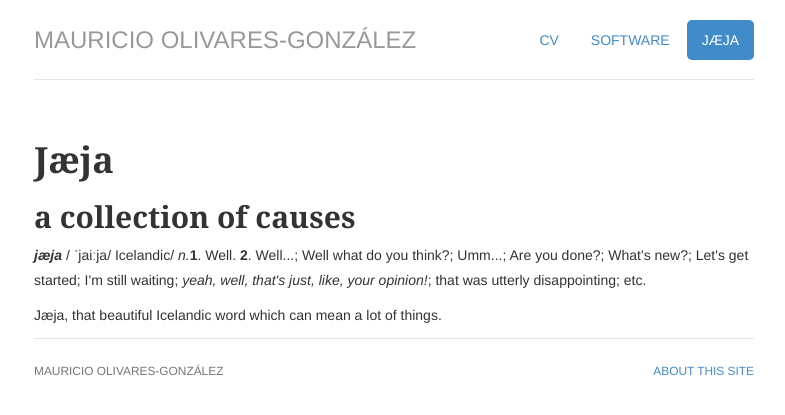
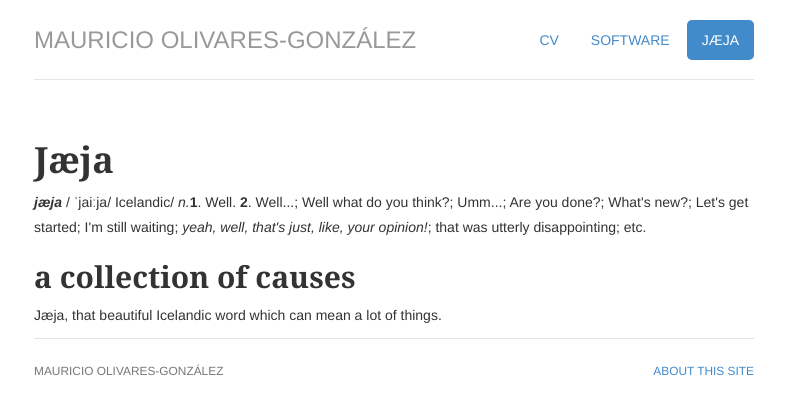
Before and after one commit to mauolivares/mauolivares.github.io, a Jekyll site: the page built from jaeja/index.html, in a window 1280 px wide. Shown: the top 415 px of the page, without its empty margins (246-1031 px from the left). Built offline with Jekyll 4.4.1, drawn with Linux system fonts in a browser that asks for light colours; part of the change alters nothing that is shown.

```diff
--- a/jaeja/index.html
+++ b/jaeja/index.html
@@ -12,9 +12,10 @@ description: A compendium of causes with no apparent direction whatsoever.
 <div class="row marketing">
 			<div>
 				<span itemprop="jaeja"><h1>J&#230;ja</h1></span>
-				<h2>a collection of causes</h2>
 
 				<p><b><i>j&#230;ja</i></b> / ˈjai&#720;ja/ Icelandic/ <i>n.</i><b>1</b>. Well. <b>2</b>. Well...; Well what do you think?; Umm...; Are you done?; What's new?; Let's get started; I'm still waiting; <i>yeah, well, that's just, like, your opinion!</i>; that was utterly disappointing; etc.</p>
+
+				<h2>a collection of causes</h2>
 
 				<p> J&#230;ja, that beautiful Icelandic word which can mean a lot of things.</p>
 
```
